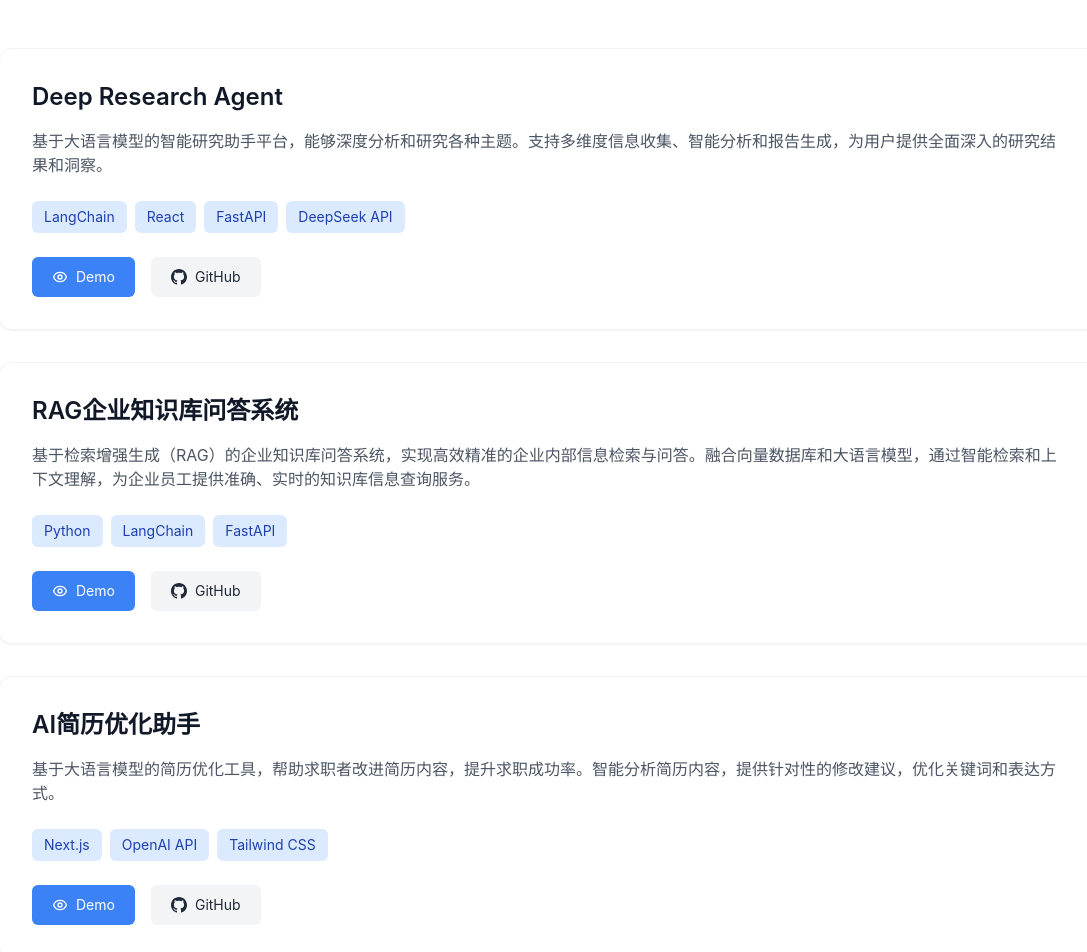
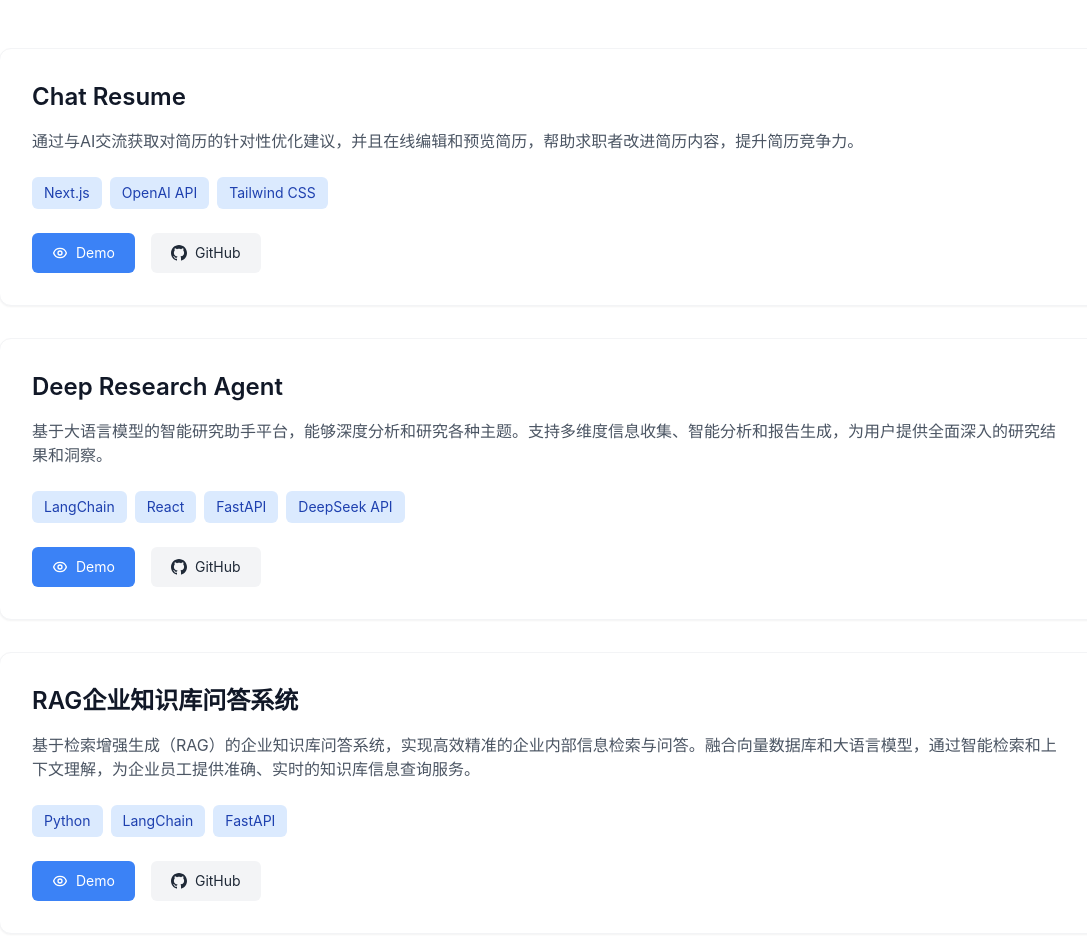
Before and after one commit to 849261680/personal-website, a Next.js app: page / in a window 1280 px wide. Shown: the part 820-1772 px from the top of the page, without its empty margins (89-1176 px from the left). Built offline with nearby package versions, Linux system fonts and the light colour scheme.

Commit message:
feat: 更新项目展示顺序，添加Chat Resume项目
- 将Chat Resume项目移至第一位
- 调整Deep Research Agent为第二位
- 保持RAG企业知识库问答系统为第三位
- 更新项目链接和描述信息

```diff
--- a/src/app/page.tsx
+++ b/src/app/page.tsx
@@ -89,7 +89,48 @@ export default function Home() {
           <div className="max-w-6xl mx-auto px-4 sm:px-6">
             <h2 className="text-3xl font-bold text-center text-gray-900 mb-12">项目展示</h2>
             <div className="space-y-8">
-              {/* 项目卡片 1 - Deep Research Agent */}
+
+              {/* 项目卡片 1 */}
+              <div className="bg-white rounded-xl border border-gray-100 overflow-hidden shadow-sm hover:shadow-md transition-all hover:translate-y-[-4px]">
+                <div className="p-8">
+                  <h3 className="text-2xl font-semibold mb-4 text-gray-900">Chat Resume</h3>
+                  <p className="text-gray-600 mb-6">
+                    通过与AI交流获取对简历的针对性优化建议，并且在线编辑和预览简历，帮助求职者改进简历内容，提升简历竞争力。
+                  </p>
+                  <div className="flex flex-wrap gap-2 mb-6">
+                    <span className="px-3 py-1.5 bg-blue-100 text-blue-800 rounded-md text-sm">Next.js</span>
+                    <span className="px-3 py-1.5 bg-blue-100 text-blue-800 rounded-md text-sm">OpenAI API</span>
+                    <span className="px-3 py-1.5 bg-blue-100 text-blue-800 rounded-md text-sm">Tailwind CSS</span>
+                  </div>
+                  <div className="flex gap-4">
+                    <a
+                      href="https://chatresu.vercel.app/"
+                      target="_blank"
+                      rel="noopener noreferrer"
+                      className="text-sm px-5 py-2.5 bg-primary text-white rounded-md hover:bg-blue-600 transition-colors inline-flex items-center"
+                    >
+                      <svg xmlns="http://www.w3.org/2000/svg" className="h-4 w-4 mr-2" fill="none" viewBox="0 0 24 24" stroke="currentColor">
+                        <path strokeLinecap="round" strokeLinejoin="round" strokeWidth={2} d="M15 12a3 3 0 11-6 0 3 3 0 016 0z" />
+                        <path strokeLinecap="round" strokeLinejoin="round" strokeWidth={2} d="M2.458 12C3.732 7.943 7.523 5 12 5c4.478 0 8.268 2.943 9.542 7-1.274 4.057-5.064 7-9.542 7-4.477 0-8.268-2.943-9.542-7z" />
+                      </svg>
+                      Demo
+                    </a>
+                    <a
+                      href="https://github.com/849261680/chat-resume"
+                      target="_blank"
+                      rel="noopener noreferrer"
+                      className="text-sm px-5 py-2.5 bg-gray-100 text-gray-800 rounded-md hover:bg-gray-200 transition-colors inline-flex items-center"
+                    >
+                      <svg xmlns="http://www.w3.org/2000/svg" className="h-4 w-4 mr-2" fill="currentColor" viewBox="0 0 24 24">
+                        <path d="M12 0c-6.626 0-12 5.373-12 12 0 5.302 3.438 9.8 8.207 11.387.599.111.793-.261.793-.577v-2.234c-3.338.726-4.033-1.416-4.033-1.416-.546-1.387-1.333-1.756-1.333-1.756-1.089-.745.083-.729.083-.729 1.205.084 1.839 1.237 1.839 1.237 1.07 1.834 2.807 1.304 3.492.997.107-.775.418-1.305.762-1.604-2.665-.305-5.467-1.334-5.467-5.931 0-1.311.469-2.381 1.236-3.221-.124-.303-.535-1.524.117-3.176 0 0 1.008-.322 3.301 1.23.957-.266 1.983-.399 3.003-.404 1.02.005 2.047.138 3.006.404 2.291-1.552 3.297-1.23 3.297-1.23.653 1.653.242 2.874.118 3.176.77.84 1.235 1.911 1.235 3.221 0 4.609-2.807 5.624-5.479 5.921.43.372.823 1.102.823 2.222v3.293c0 .319.192.694.801.576 4.765-1.589 8.199-6.086 8.199-11.386 0-6.627-5.373-12-12-12z"/>
+                      </svg>
+                      GitHub
+                    </a>
+                  </div>
+                </div>
+              </div>
+
+              {/* 项目卡片 2 - Deep Research Agent */}
               <div className="bg-white rounded-xl border border-gray-100 overflow-hidden shadow-sm hover:shadow-md transition-all hover:translate-y-[-4px]">
                 <div className="p-8">
                   <h3 className="text-2xl font-semibold mb-4 text-gray-900">Deep Research Agent</h3>
@@ -130,7 +171,7 @@ export default function Home() {
                 </div>
               </div>
 
-              {/* 项目卡片 2 */}
+              {/* 项目卡片 3 */}
               <div className="bg-white rounded-xl border border-gray-100 overflow-hidden shadow-sm hover:shadow-md transition-all hover:translate-y-[-4px]">
                 <div className="p-8">
                   <h3 className="text-2xl font-semibold mb-4 text-gray-900">RAG企业知识库问答系统</h3>
@@ -170,45 +211,7 @@ export default function Home() {
                 </div>
               </div>
 
-              {/* 项目卡片 3 */}
-              <div className="bg-white rounded-xl border border-gray-100 overflow-hidden shadow-sm hover:shadow-md transition-all hover:translate-y-[-4px]">
-                <div className="p-8">
-                  <h3 className="text-2xl font-semibold mb-4 text-gray-900">AI简历优化助手</h3>
-                  <p className="text-gray-600 mb-6">
-                    基于大语言模型的简历优化工具，帮助求职者改进简历内容，提升求职成功率。智能分析简历内容，提供针对性的修改建议，优化关键词和表达方式。
-                  </p>
-                  <div className="flex flex-wrap gap-2 mb-6">
-                    <span className="px-3 py-1.5 bg-blue-100 text-blue-800 rounded-md text-sm">Next.js</span>
-                    <span className="px-3 py-1.5 bg-blue-100 text-blue-800 rounded-md text-sm">OpenAI API</span>
-                    <span className="px-3 py-1.5 bg-blue-100 text-blue-800 rounded-md text-sm">Tailwind CSS</span>
-                  </div>
-                  <div className="flex gap-4">
-                    <a
-                      href="https://ai345.vercel.app/"
-                      target="_blank"
-                      rel="noopener noreferrer"
-                      className="text-sm px-5 py-2.5 bg-primary text-white rounded-md hover:bg-blue-600 transition-colors inline-flex items-center"
-                    >
-                      <svg xmlns="http://www.w3.org/2000/svg" className="h-4 w-4 mr-2" fill="none" viewBox="0 0 24 24" stroke="currentColor">
-                        <path strokeLinecap="round" strokeLinejoin="round" strokeWidth={2} d="M15 12a3 3 0 11-6 0 3 3 0 016 0z" />
-                        <path strokeLinecap="round" strokeLinejoin="round" strokeWidth={2} d="M2.458 12C3.732 7.943 7.523 5 12 5c4.478 0 8.268 2.943 9.542 7-1.274 4.057-5.064 7-9.542 7-4.477 0-8.268-2.943-9.542-7z" />
-                      </svg>
-                      Demo
-                    </a>
-                    <a
-                      href="https://github.com/849261680/AI_Resume"
-                      target="_blank"
-                      rel="noopener noreferrer"
-                      className="text-sm px-5 py-2.5 bg-gray-100 text-gray-800 rounded-md hover:bg-gray-200 transition-colors inline-flex items-center"
-                    >
-                      <svg xmlns="http://www.w3.org/2000/svg" className="h-4 w-4 mr-2" fill="currentColor" viewBox="0 0 24 24">
-                        <path d="M12 0c-6.626 0-12 5.373-12 12 0 5.302 3.438 9.8 8.207 11.387.599.111.793-.261.793-.577v-2.234c-3.338.726-4.033-1.416-4.033-1.416-.546-1.387-1.333-1.756-1.333-1.756-1.089-.745.083-.729.083-.729 1.205.084 1.839 1.237 1.839 1.237 1.07 1.834 2.807 1.304 3.492.997.107-.775.418-1.305.762-1.604-2.665-.305-5.467-1.334-5.467-5.931 0-1.311.469-2.381 1.236-3.221-.124-.303-.535-1.524.117-3.176 0 0 1.008-.322 3.301 1.23.957-.266 1.983-.399 3.003-.404 1.02.005 2.047.138 3.006.404 2.291-1.552 3.297-1.23 3.297-1.23.653 1.653.242 2.874.118 3.176.77.84 1.235 1.911 1.235 3.221 0 4.609-2.807 5.624-5.479 5.921.43.372.823 1.102.823 2.222v3.293c0 .319.192.694.801.576 4.765-1.589 8.199-6.086 8.199-11.386 0-6.627-5.373-12-12-12z"/>
-                      </svg>
-                      GitHub
-                    </a>
-                  </div>
-                </div>
-              </div>
+
             </div>
           </div>
         </section>
```
